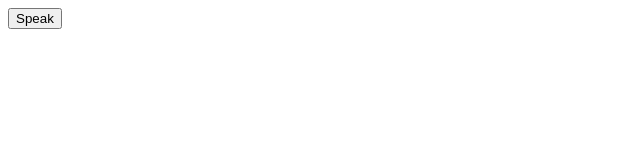
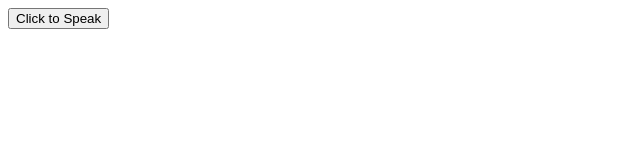
Before and after one commit to Deepika-Deepu11/Waste, a plain HTML site: page index.html in a window 1280 px wide. Shown: the whole page, without its empty margins (0-640 px from the left). Drawn offline with Linux system fonts and the light colour scheme.

Commit message:
Update index.html

```diff
--- a/index.html
+++ b/index.html
@@ -3,13 +3,18 @@
 <head>
   <meta charset="UTF-8" />
   <title>Vineeth is a very busy person</title>
-  <button onclick="speak()">Speak</button>
-<script>
-function speak() {
-  const utterance = new SpeechSynthesisUtterance("I don't want to talk to you. You can hide and do whatever you want.");
-  speechSynthesis.speak(utterance);
-}
-</script>
+</head>
+<body>
+
+  <button onclick="speak()">Click to Speak</button>
+
+  <script>
+    function speak() {
+      const text = "I don't want to talk to you. You can hide and do whatever you want.";
+      const utterance = new SpeechSynthesisUtterance(text);
+      speechSynthesis.speak(utterance);
+    }
+  </script>
 
 </body>
 </html>
```
